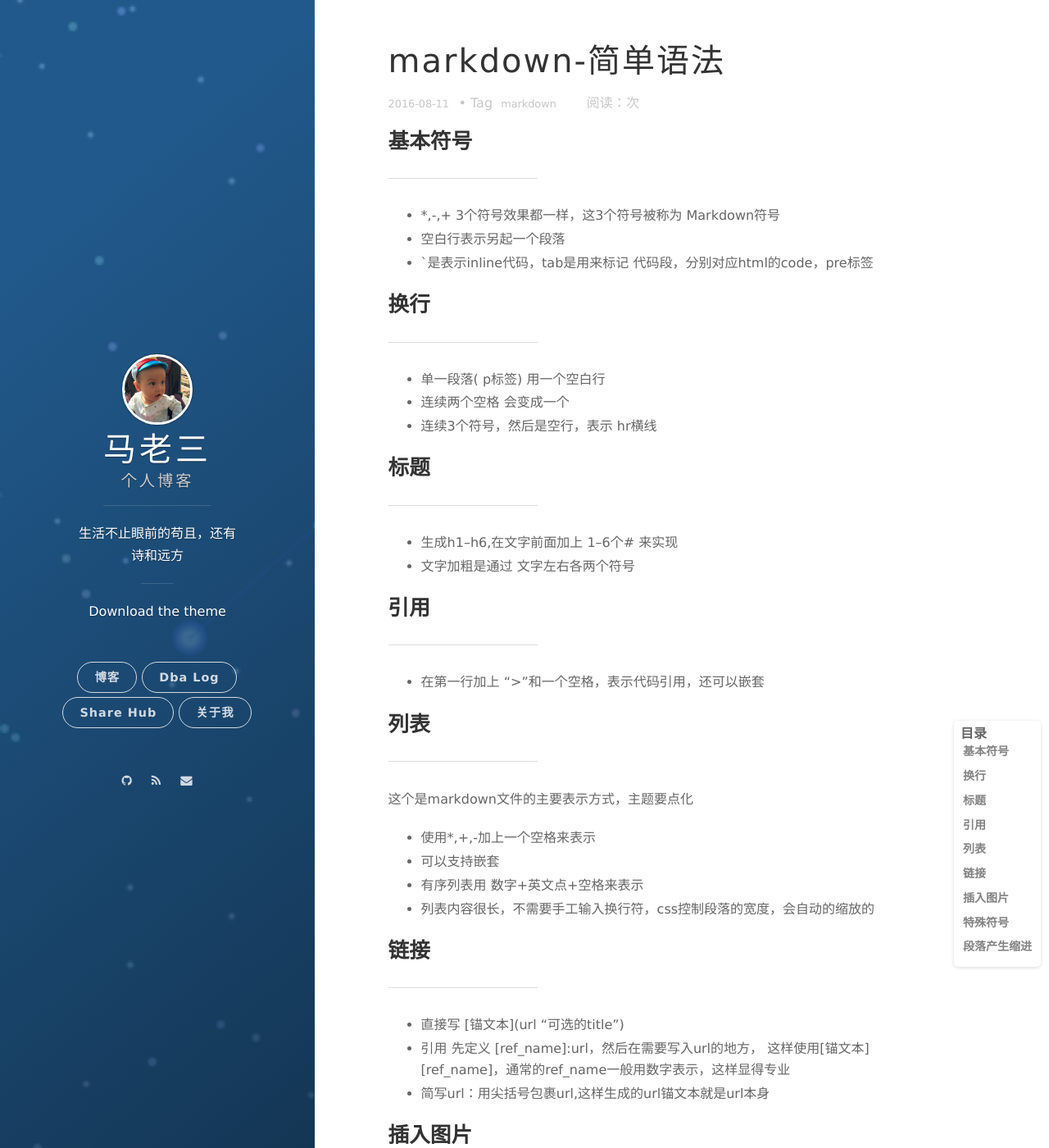
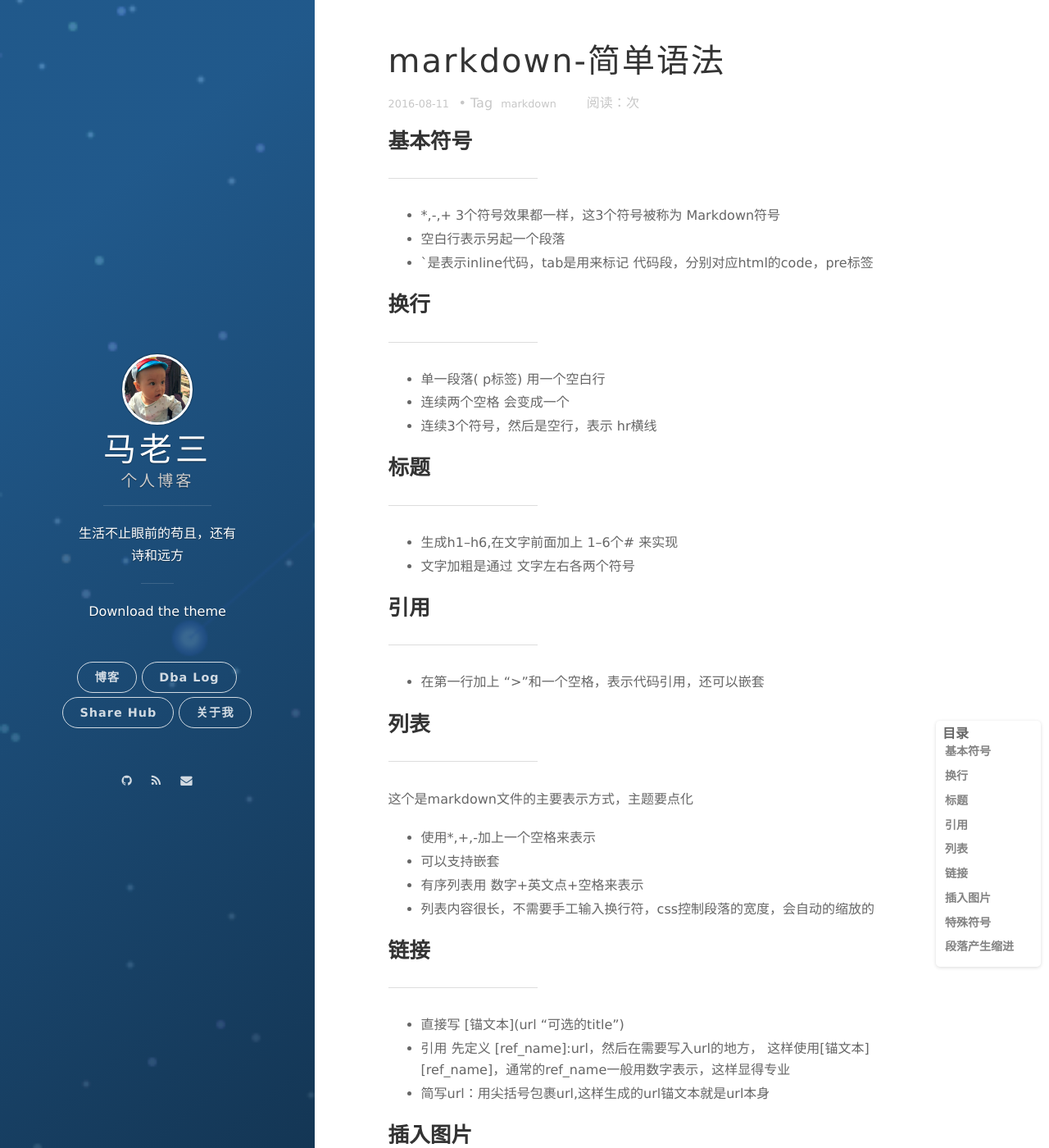
Before and after one commit to matieli/matieli.github.io, a Jekyll site: the page built from _posts/2016-08-11-markdown-simple-grammar.markdown, in a window 1280 px wide and 1400 px high. Shown: the whole window at 82% size. Built offline with Jekyll 4.4.1, drawn with Linux system fonts in a browser that asks for light colours; nearby versions of some CDN libraries; comment, search, counter and statistics services are not loaded.

Commit message:
添加目录后，评论区和更多文章区 宽度太宽

```diff
--- a/_includes/comments.html
+++ b/_includes/comments.html
@@ -1,4 +1,4 @@
-<section class="post-comments">
+<section class="post-comments" style ="width:85%">
   {% if site.comment.disqus %}
     <div id="disqus_thread"></div>
     <script>
--- a/_includes/read-more.html
+++ b/_includes/read-more.html
@@ -1,4 +1,4 @@
-<section class="read-more">
+<section class="read-more" style ="width:85%">
    {% if page.next %}
    {% assign current = page.next %}
    <div class="read-more-item">
--- a/_sass/global.scss
+++ b/_sass/global.scss
@@ -15,6 +15,7 @@ ul#markdown-toc {
     position: fixed;
     padding: 0px;
     right: 10px;
+	width: 10%;
     bottom: 200px;
     border-radius: 0.3em;
     box-shadow: rgba(0,0,0,0.15) 0 1px 4px;
```
